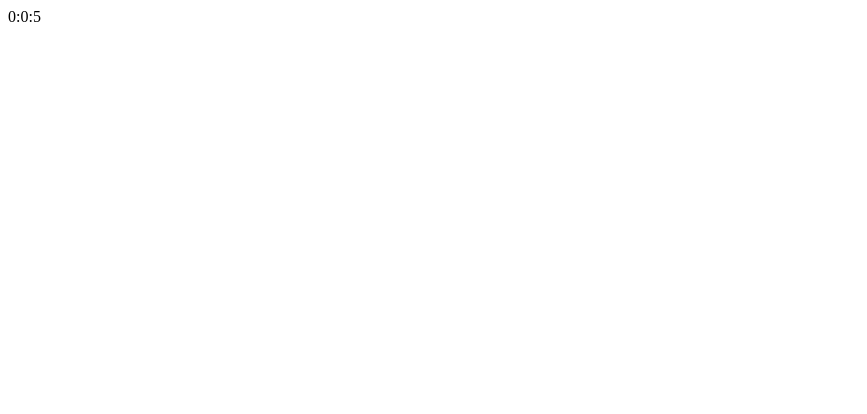
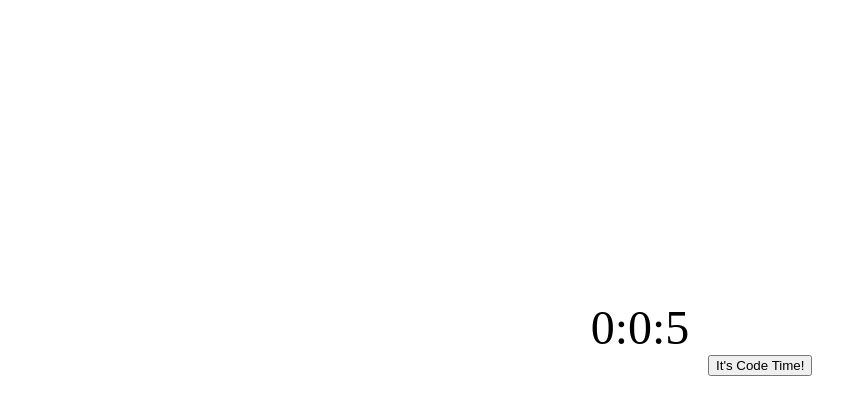
Before and after one commit to bowdumb/100DaysOfCodeStopwatch, a plain HTML site: page index.html in a window 1280 px wide. Shown: the whole page, without its empty margins (0-867 px from the left). Drawn offline with Linux system fonts and the light colour scheme.

Commit message:
Added a button to trigger the start of the clock.

```diff
--- a/index.html
+++ b/index.html
@@ -7,6 +7,7 @@
     <body>
         <main>
             <div id="clock-container"></div>
+                <button id="code-time-button">It's Code Time!</button>
         </main>
         <script src="./logic.js"></script>
     </body>
--- a/styles.css
+++ b/styles.css
@@ -0,0 +1,12 @@
+#clock-container {
+    font-size: xxx-large;
+    display: flex;
+    justify-content: center;
+    margin-top: 300px;
+}
+
+#code-time-button {
+    display:flex;
+    justify-content: center;
+    margin-left: 700px;
+}
```
